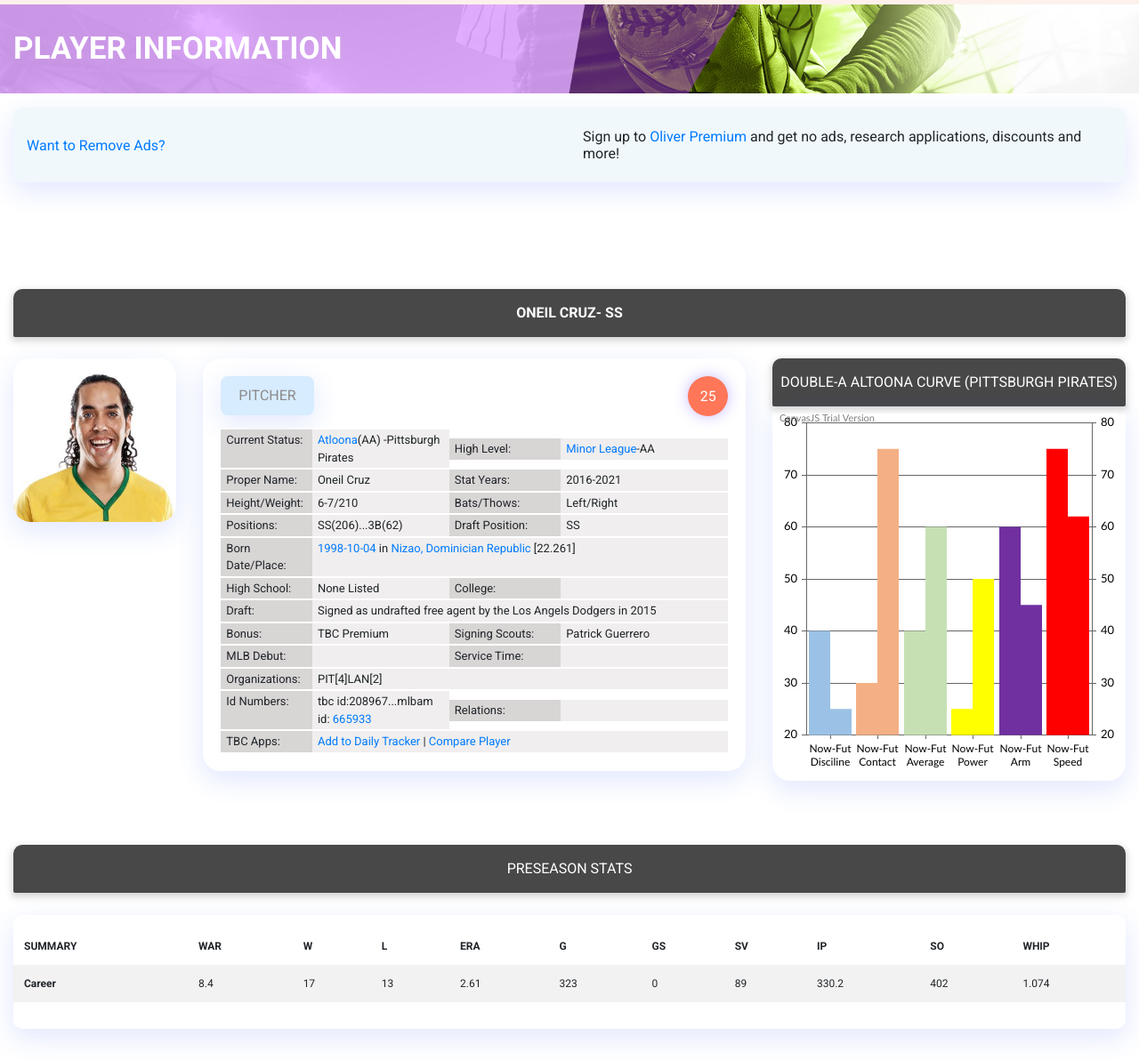
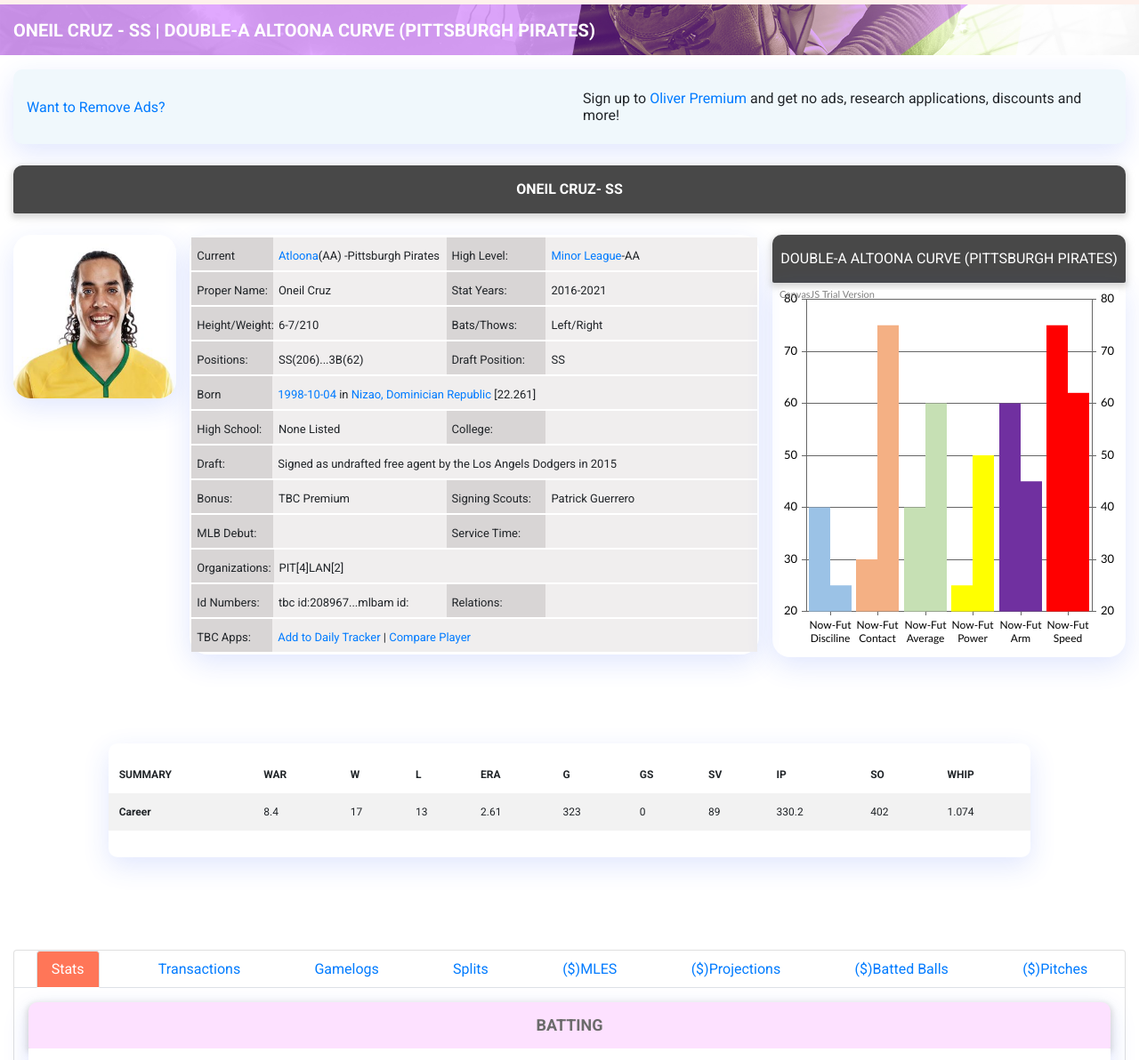
Before and after one commit to mdsowrov2020/baseball_redesign, a plain HTML site: page player.html in a window 1280 px wide. Shown: the part 65-1257 px from the top of the page at 89% size. Drawn offline with nearby package versions, Linux system fonts and the light colour scheme; a script that the page names is missing; a web font is replaced by a local one.

Commit message:
player info fixed

```diff
--- a/css/responsive.css
+++ b/css/responsive.css
@@ -66,7 +66,23 @@
     padding: 1px 0;
     flex-direction: column;
   }
+  .bio_left_column {
+    width: 100%;
+}
+.bio_right_column {
+  width: 100%;
+}
   .bio_left_column.long  .bio_left_head{
-    width: 87%;
+    width: 100%;
   }
+  .bio_left_head {
+    width: 100%;
+    background-color: rgb(216, 213, 213);
+    padding: 2px 6px;
 }
+  .bio_left_val {
+    width: 100%;
+    padding: 2px 6px;
+    background-color: rgb(240, 238, 238);
+}
+}
--- a/css/style2.css
+++ b/css/style2.css
@@ -890,16 +890,19 @@
   position: relative;
   z-index: 1;
 }
-
+.team_banner.player_banner{
+  height: 57px !important;
+
+}
 .team_banner::before {
   position: absolute;
   content: '';
   top: 0;
   left: 0;
   height: 100%;
-  width: 65%;
+  width: 85%;
   clip-path: polygon(0 0, 100% 0%, 93% 100%, 0% 100%);
-  background-color: rgba(189, 67, 254, 0.42);
+  background-color: rgba(181, 48, 252, 0.42);
   z-index: -1;
 }
 
@@ -915,7 +918,9 @@
   text-transform: uppercase;
   font-weight: 700;
 }
-
+.team_banner.player_banner .banner_heading h2{
+  font-size: 20px !important;
+}
 .table.team_table {
   border-radius: 0px !important;
 }
@@ -1089,7 +1094,7 @@
   -webkit-box-shadow: 0px 10px 30px #2b56f524;
   -moz-box-shadow: 0px 10px 30px #2b56f524;
   box-shadow: 0px 10px 30px #2b56f524;
-  padding: 20px;
+  padding: 2px;
   /* height: 400px;
   overflow: hidden; */
   background-color: #fff;
@@ -1692,9 +1697,11 @@
 
 
  .bio_left_head{
-  width: 40%;
+  width: 32%;
   background-color: rgb(216, 213, 213);
   padding: 2px 6px;
+height: 37px;
+line-height: 37px;
 }
 
 
@@ -1706,9 +1713,11 @@
 
 
 .bio_left_val{
-  width:60%;
+  width:68%;
   padding: 2px 6px;
   background-color: rgb(240, 238, 238);
+  height: 37px;
+  line-height: 37px;
 }
 
  .bio_left_val p{
@@ -1720,7 +1729,7 @@
 }
 
 .bio_left_column.long  .bio_left_head{
-  width: 19%;
+  width: 14.5%;
 }
 
 .bio_left_column.long .bio_left_val{
@@ -1731,6 +1740,24 @@
   height: auto !important;
 }
 
-   @media (min-width: 1200px) .container, .container-lg, .container-md, .container-sm, .container-xl, .container-custom {
-    max-width: 1440px !important;
-}
+
+.stat_tabs ul{
+  margin: auto !important;
+  margin-left: 50% !important;
+  transform: translateX(-50%);
+  width: 100%;
+  text-align: center;
+}
+.stat_tabs ul li{
+  text-align: center;
+  margin: auto;
+}
+
+
+.player_info_sticky{
+  position: fixed;
+  top: 70px;
+  left: 0;
+  width: 100%;
+  z-index: 2000;
+}
--- a/js/script2.js
+++ b/js/script2.js
@@ -3,6 +3,7 @@
   myFunction();
 };
 var navbar = document.getElementById('navbar');
+var player_banner_fix = document.getElementById('player_bannr_sticky');
 
 // Get the offset position of the navbar
 // var sticky = navbar.offsetTop;
@@ -11,8 +12,10 @@
 function myFunction() {
   if (window.pageYOffset > 100) {
     navbar.classList.add('sticky');
+    player_banner_fix.classList.add('player_info_sticky');
   } else {
     navbar.classList.remove('sticky');
+    player_banner_fix.classList.remove('player_info_sticky');
   }
 }
 
--- a/player.html
+++ b/player.html
@@ -7,7 +7,7 @@
     <meta name="viewport" content="width=device-width, initial-scale=1.0">
     <title>Player</title>
     <link rel="stylesheet" href="css/bootstrap.min.css">
-    <link rel="stylesheet" href="css/responsive.css">
+
     <!-- <link rel="stylesheet" href="DataTables/DataTables-1.10.23/css/dataTables.bootstrap.min.css">
     <link rel="stylesheet" href="DataTables/DataTables-1.10.23/css/dataTables.bootstrap4.min.css"> -->
     <link rel="stylesheet" href="DataTables/datatables.css">
@@ -18,6 +18,7 @@
     <link href="https://canvasjs.com/assets/css/jquery-ui.1.11.2.min.css" rel="stylesheet" /> -->
     <link rel="stylesheet" href="css/all.min.css">
     <link rel="stylesheet" href="css/style2.css">
+    <link rel="stylesheet" href="css/responsive.css">
 </head>
 
 <body>
@@ -67,14 +68,14 @@
         </div>
 
     </header>
-    <section>
-        <div class="team_banner" style="background: url(./images/baseball-title.jpg);">
+    <section class="player_banner_section" id="player_bannr_sticky">
+        <div class="team_banner player_banner" style="background: url(./images/baseball-title.jpg);">
             <div class="team_banner_content">
                 <div class="container-fluid">
                     <div class="row">
                         <div class="col-md-8">
                             <div class="banner_heading">
-                                <h2>Player Information</h2>
+                                <h2>Oneil Cruz - SS | Double-A Altoona Curve (Pittsburgh Pirates)</h2>
                             </div>
                         </div>
                     </div>
@@ -83,7 +84,7 @@
         </div>
     </section>
     <!-- Place add start -->
-    <section class="pb-5">
+    <section class="">
         <div class="container-fluid">
             <div class="row justify-content-center">
                 <div class="col-md-12">
@@ -127,7 +128,7 @@
     <!-- Menu part end -->
 
 
-    <section class="py-5">
+    <section class="pb-5">
         <div class="container-fluid">
             <div class="row justify-content-center">
                 <div class="col-md-12 py-2">
@@ -150,15 +151,15 @@
 
                                         </div>
                                     </div>
-                                    <div class="col-md-6 py-2">
+                                    <div class="col-md-6 px-0 py-2">
                                         <div class="player_info player_info_content">
-
+                                            <!--
                                             <div class="desig">
                                                 <p>PITCHER</p>
                                             </div>
                                             <div class="rank">
                                                 <p>25</p>
-                                            </div>
+                                            </div> -->
                                             <div class="player_bio">
                                                 <div class="player_bio_row">
                                                     <div class="bio_left_column d-flex">
@@ -375,7 +376,8 @@
                                                             <p>Double-A Altoona Curve (Pittsburgh Pirates)</p>
                                                         </div>
                                                         <div class="bar_body">
-                                                            <div class="player_bar" id="chart_bar" style="height: 405px; width: 100%;">
+                                                            <div class="player_bar" id="chart_bar"
+                                                                style="height: 405px; width: 100%;">
                                                             </div>
                                                         </div>
                                                     </div>
@@ -403,11 +405,11 @@
     <section class="pb-5">
         <div class="container container-custom">
             <div class="row justify-content-center">
-                <div class="col-md-12 py-2 ">
+                <div class="col-md-10 py-2 ">
                     <div class="summary_table">
-                        <div class="card_heading ">
+                        <!-- <div class="card_heading ">
                             <p>PRESEASON STATS</p>
-                        </div>
+                        </div> -->
                         <div class="table_body summary_table_body">
                             <table class="table summary_table  table-striped  table-borderless "
                                 style="font-size: 12px;">
@@ -456,12 +458,12 @@
                 <div class="row justify-content-center">
 
                     <div class="col-md-12">
-                        <div class="custom_card">
+                        <!-- <div class="custom_card">
                             <div class="card_heading">
                                 <h4 style="color: #fff !important;"> Overview
                                 </h4>
                             </div>
-                        </div>
+                        </div> -->
                         <div class="dt_tables_main">
 
                             <!-- <div class="tab_content d-flex align-items-center">
@@ -471,18 +473,19 @@
                                     <li><a href="#splits">Splits</a></li>
                                 </ul>
                             </div> -->
+                            <div class="stat_tabs">
                                 <ul class="nav nav-tabs" id="myTab" role="tablist">
                                     <li class="nav-item">
-                                    <a class="nav-link active" id="stats-tab" data-toggle="tab" href="#stats" role="tab"
-                                        aria-controls="stats" aria-selected="true">Stats</a>
+                                        <a class="nav-link active" id="stats-tab" data-toggle="tab" href="#stats"
+                                            role="tab" aria-controls="stats" aria-selected="true">Stats</a>
                                     </li>
                                     <li class="nav-item">
                                         <a class="nav-link" id="trans-tab" data-toggle="tab" href="#trans" role="tab"
                                             aria-controls="trans" aria-selected="false">Transactions</a>
                                     </li>
                                     <li class="nav-item">
-                                    <a class="nav-link" id="gamelogs-tab" data-toggle="tab" href="#gamelogs" role="tab"
-                                        aria-controls="gamelogs" aria-selected="false">Gamelogs</a>
+                                        <a class="nav-link" id="gamelogs-tab" data-toggle="tab" href="#gamelogs"
+                                            role="tab" aria-controls="gamelogs" aria-selected="false">Gamelogs</a>
                                     </li>
                                     <li class="nav-item">
                                         <a class="nav-link" id="splits-tab" data-toggle="tab" href="#splits" role="tab"
@@ -490,21 +493,24 @@
                                     </li>
                                     <li class="nav-item">
                                         <a class="nav-link" id="mles-tab" data-toggle="tab" href="#mles" role="tab"
-                                        aria-controls="mles" aria-selected="false">$(MLES)</a>
+                                            aria-controls="mles" aria-selected="false">($)MLES</a>
                                     </li>
                                     <li class="nav-item">
                                         <a class="nav-link" id="projections-tab" data-toggle="tab" href="#projections"
-                                        role="tab" aria-controls="projections" aria-selected="false">$(Projections)</a>
+                                            role="tab" aria-controls="projections"
+                                            aria-selected="false">($)Projections</a>
                                     </li>
                                     <li class="nav-item">
                                         <a class="nav-link" id="battedballs-tab" data-toggle="tab" href="#battedballs"
-                                        role="tab" aria-controls="battedballs" aria-selected="false">$(Batted Balls)</a>
+                                            role="tab" aria-controls="battedballs" aria-selected="false">($)Batted
+                                            Balls</a>
                                     </li>
                                     <li class="nav-item">
-                                    <a class="nav-link" id="ppitches-tab" data-toggle="tab" href="#ppitches" role="tab"
-                                        aria-controls="ppitches" aria-selected="false">$(Pitches)</a>
+                                        <a class="nav-link" id="ppitches-tab" data-toggle="tab" href="#ppitches"
+                                            role="tab" aria-controls="ppitches" aria-selected="false">($)Pitches</a>
                                     </li>
                                 </ul>
+                            </div>
                             <div class="tab-content" id="myTabContent">
                                 <div class="tab-pane fade show active" id="stats" role="tabpanel"
                                     aria-labelledby="stats-tab">
@@ -1609,7 +1615,7 @@
             //Better to construct options first and then pass it as a parameter
             var options = {
                 colorSet: "greenShades",
-                axisY:{
+                axisY: {
                     // title: "axisY2 Title",
                     labelPlacement: "right",
                 },
```
Lines whose indentation alone changed are shown as unchanged.
